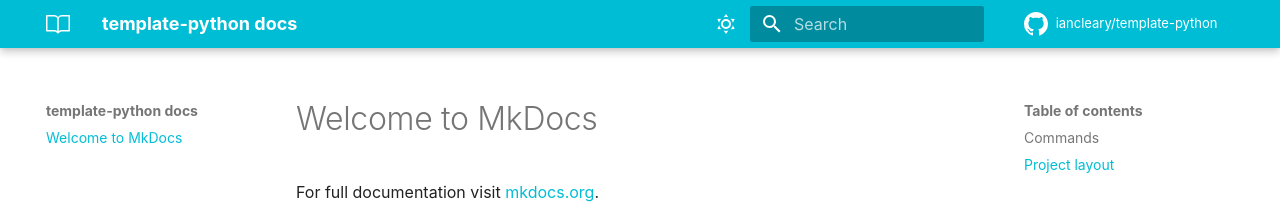
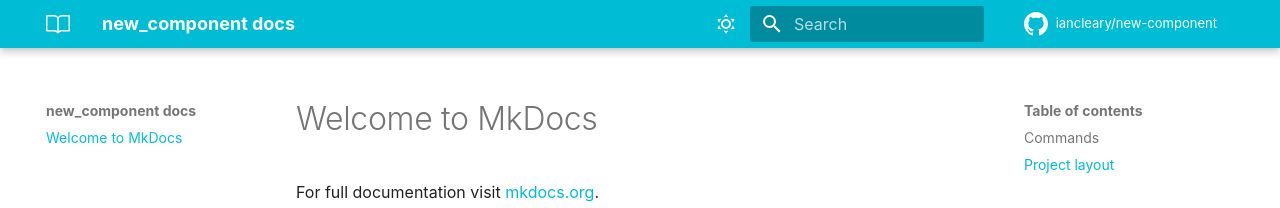
Before and after one commit to iancleary/new-component, an MkDocs documentation site: the page built from docs/index.md, in a window 1280 px wide. Shown: the top 208 px of the page. Built offline with MkDocs 1.6.1 and Material for MkDocs 9.7.7, drawn with Linux system fonts in a browser that asks for light colours; comment, search, counter and statistics services are not loaded.

Commit message:
Updated mkdocs

```diff
--- a/mkdocs.yml
+++ b/mkdocs.yml
@@ -12,10 +12,10 @@ markdown_extensions:
       toc_depth: 3
 nav:
   - "index.md"
-repo_name: iancleary/template-python
-repo_url: https://github.com/iancleary/template-python
-site_name: template-python docs
-site_url: ""
+repo_name: iancleary/new-component
+repo_url: https://github.com/iancleary/new-component
+site_name: new_component docs
+site_url: "https://new-component.iancleary.me"
 theme:
   favicon: assets/images/favicon.png
   features:
```
